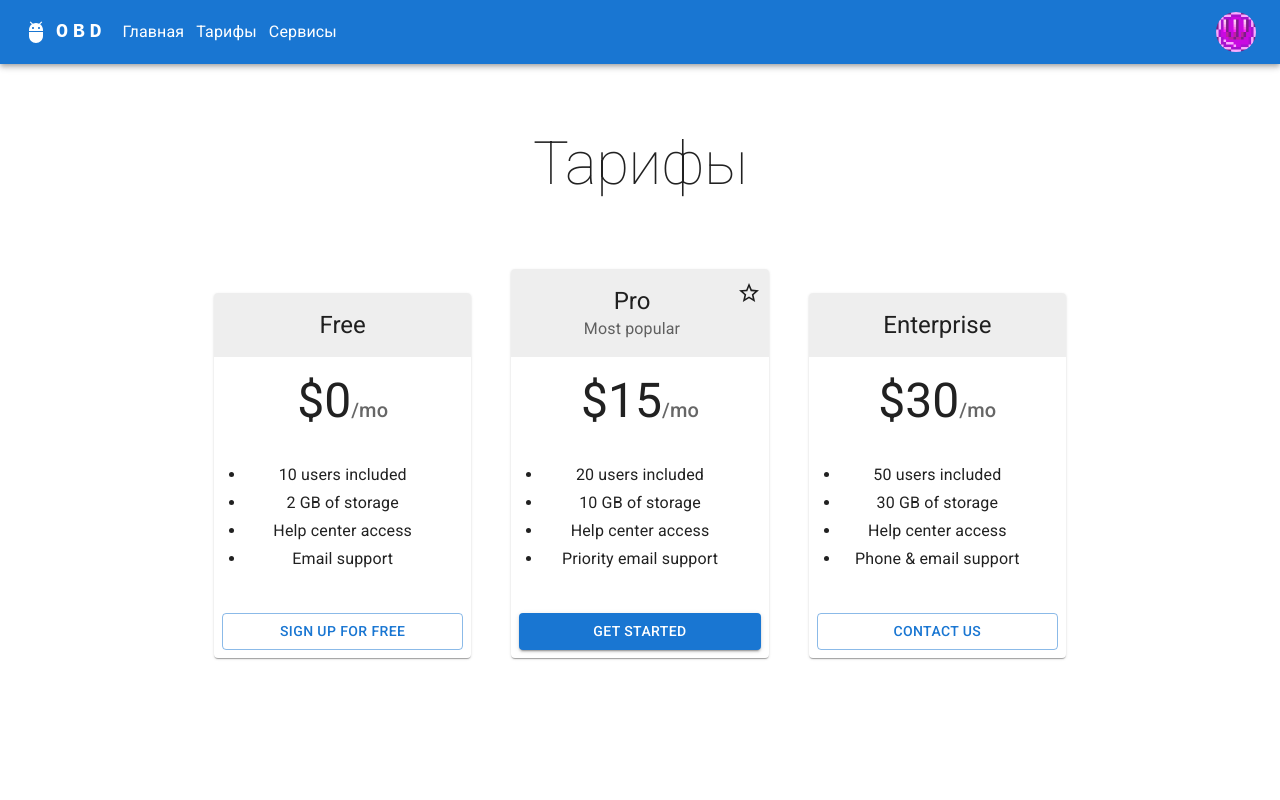
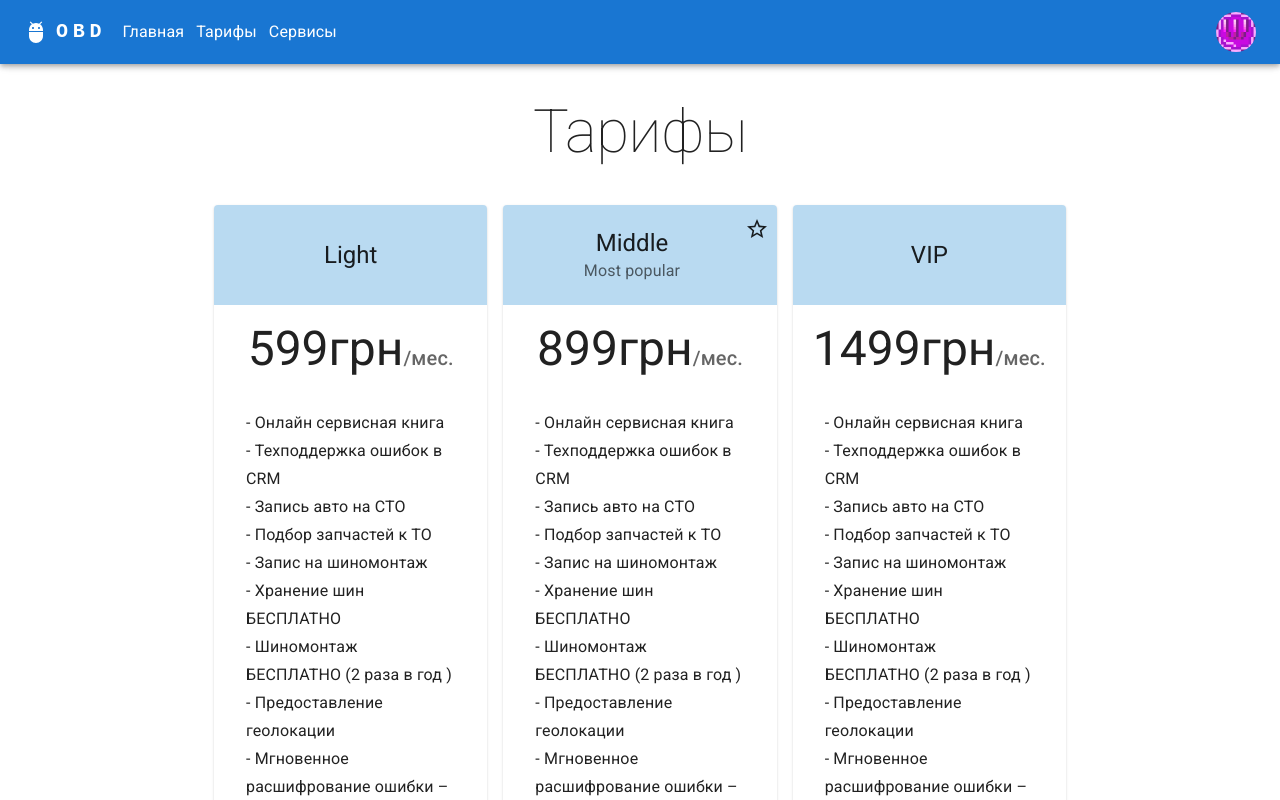
Before and after one commit to TM-OBD/obd_front, a React (Create React App) app in the folder frontend/: page /tariffs in a window 1280 px wide. Shown: the top 800 px of the page. Built offline with nearby package versions, Linux system fonts and the light colour scheme.

Commit message:
Styles have been rewritten

```diff
--- a/frontend/src/components/Header/Header.js
+++ b/frontend/src/components/Header/Header.js
@@ -25,6 +25,7 @@ const MUIBarContainer = styled(AppBar)`
   top: 0;
   left: 0;
   z-index: 4;
+  background-color: ${({theme}) => theme.palette.primary.main};
 `;
 
 const pages = [
--- a/frontend/src/pages/Tariffs/Tariffs.js
+++ b/frontend/src/pages/Tariffs/Tariffs.js
@@ -14,55 +14,76 @@ import Link from "@mui/material/Link";
 import Container from "@mui/material/Container";
 import styled from "@emotion/styled";
 
-const TitleContainer = styled(Container)`
+const TitleContainer = styled(Container)``;
 
-`
+const PrimaryTitle = styled(Typography)``;
 
-const PrimaryTitle = styled(Typography)`
-`
-
-const CardContainer = styled(Card)`
-
-`
+const CardContainer = styled(Card)``;
 
 const UL = styled.ul`
-padding: 16px;
-`
+  padding: 16px;
+`;
 
 const tiers = [
   {
-    title: "Free",
-    price: "0",
+    title: "Light",
+    price: "599",
     description: [
-      "10 users included",
-      "2 GB of storage",
-      "Help center access",
-      "Email support",
+      "Онлайн сервисная книга",
+      "Техподдержка ошибок в CRM",
+      "Запись авто на СТО",
+      "Подбор запчастей к ТО",
+      "Запис на шиномонтаж",
+      "Хранение шин  БЕСПЛАТНО",
+      "Шиномонтаж  БЕСПЛАТНО (2 раза в год )",
+      "Предоставление геолокации",
+      "Мгновенное расшифрование ошибки – приходит на телефон",
+      "Треккинг авто (контроль перемещения)",
     ],
     buttonText: "Sign up for free",
     buttonVariant: "outlined",
   },
   {
-    title: "Pro",
+    title: "Middle",
     subheader: "Most popular",
-    price: "15",
+    price: "899",
     description: [
-      "20 users included",
-      "10 GB of storage",
-      "Help center access",
-      "Priority email support",
+      "Онлайн сервисная книга",
+      "Техподдержка ошибок в CRM",
+      "Запись авто на СТО",
+      "Подбор запчастей к ТО",
+      "Запис на шиномонтаж",
+      "Хранение шин БЕСПЛАТНО",
+      "Шиномонтаж БЕСПЛАТНО (2 раза в год )",
+      "Предоставление геолокации",
+      "Мгновенное расшифрование ошибки – приходит на телефон",
+      "Треккинг авто (контроль перемещения)",
+      "Замена масла и фильтра БЕСПЛАТНО",
+      "Масло и фильтр БЕСПЛАТНО",
     ],
     buttonText: "Get started",
     buttonVariant: "contained",
   },
   {
-    title: "Enterprise",
-    price: "30",
+    title: "VIP",
+    price: "1499",
     description: [
-      "50 users included",
-      "30 GB of storage",
-      "Help center access",
-      "Phone & email support",
+      "Онлайн сервисная книга",
+      "Техподдержка ошибок в CRM",
+      "Запись авто на СТО",
+      "Подбор запчастей к ТО",
+      "Запис на шиномонтаж",
+      "Хранение шин БЕСПЛАТНО",
+      "Шиномонтаж БЕСПЛАТНО (2 раза в год )",
+      "Предоставление геолокации",
+      "Мгновенное расшифрование ошибки – приходит на телефон",
+      "Треккинг авто (контроль перемещения)",
+      "Замена масла и фильтра БЕСПЛАТНО",
+      "Масло и фильтр БЕСПЛАТНО",
+      "1 мойка в месяц БЕСПЛАТНО",
+      "Выезд водителя для доставки авто автосервис",
+      "2 раза в месяц водитель увозит авто на мойку",
+      "Переобуй авто, не приезжая на шиномонтаж",
     ],
     buttonText: "Contact us",
     buttonVariant: "outlined",
@@ -70,6 +91,12 @@ const tiers = [
 ];
 
 const Tariffs = () => {
+  const [expanded, setExpanded] = React.useState(false);
+
+  const toggleExpansion = () => {
+    setExpanded(!expanded);
+  };
+
   return (
     <div>
       {/* Hero unit */}
@@ -77,7 +104,7 @@ const Tariffs = () => {
         disableGutters
         maxWidth="sm"
         component="main"
-        sx={{ pt: 8, pb: 6, }}
+        sx={{ pt: 4, pb: 2 }}
       >
         <PrimaryTitle
           component="h1"
@@ -91,14 +118,14 @@ const Tariffs = () => {
       </TitleContainer>
       {/* End hero unit */}
       <Container maxWidth="md" component="main">
-        <Grid container spacing={5} alignItems="flex-end">
+        <Grid container spacing={2} alignItems="flex-start">
           {tiers.map((tier) => (
             // Enterprise card is full width at sm breakpoint
             <Grid
               item
               key={tier.title}
               xs={12}
-              sm={tier.title === "Enterprise" ? 12 : 6}
+              sm={tier.title === "VIP" ? 12 : 6}
               md={4}
             >
               <CardContainer>
@@ -106,15 +133,14 @@ const Tariffs = () => {
                   title={tier.title}
                   subheader={tier.subheader}
                   titleTypographyProps={{ align: "center" }}
-                  action={tier.title === "Pro" ? <StarIcon /> : null}
+                  action={tier.title === "Middle" ? <StarIcon /> : null}
                   subheaderTypographyProps={{
                     align: "center",
                   }}
                   sx={{
                     backgroundColor: (theme) =>
-                      theme.palette.mode === "light"
-                        ? theme.palette.grey[200]
-                        : theme.palette.grey[700],
+                    theme.palette.blue.light,
+                    height: "100px",
                   }}
                 />
                 <CardContent>
@@ -131,10 +157,10 @@ const Tariffs = () => {
                       variant="h3"
                       color="text.primary"
                     >
-                      ${tier.price}
+                      {tier.price}грн
                     </Typography>
                     <Typography variant="h6" color="text.secondary">
-                      /mo
+                      /мес.
                     </Typography>
                   </Box>
                   <UL>
@@ -142,10 +168,12 @@ const Tariffs = () => {
                       <Typography
                         component="li"
                         variant="subtitle1"
-                        align="center"
+                        display={"flex"}
+                        justifyContent={"flex-start"}
+                        width={"100%"}
                         key={line}
                       >
-                        {line}
+                        - {line}
                       </Typography>
                     ))}
                   </UL>
@@ -162,6 +190,6 @@ const Tariffs = () => {
       </Container>
     </div>
   );
-}
+};
 
 export default Tariffs;
```
